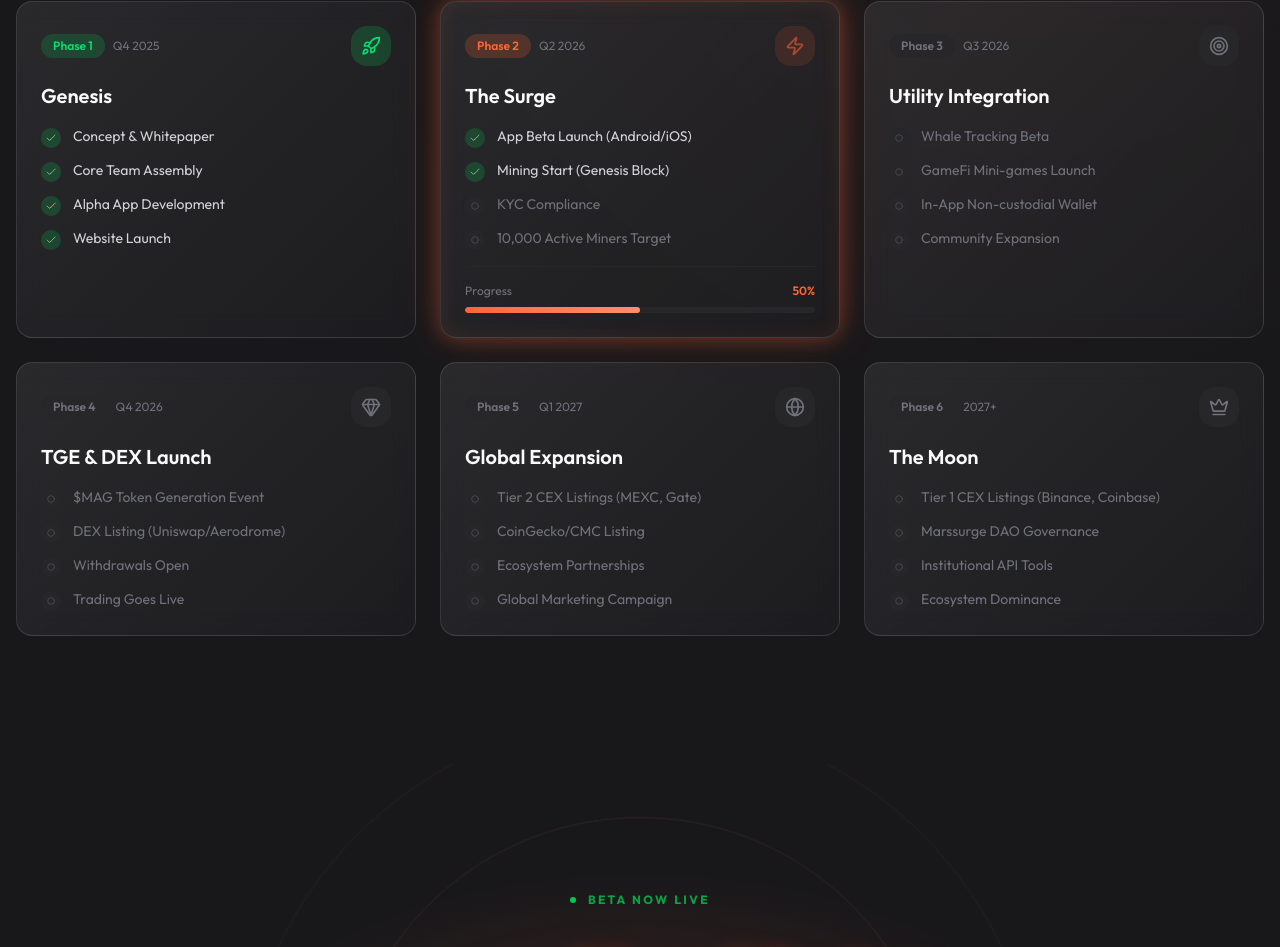
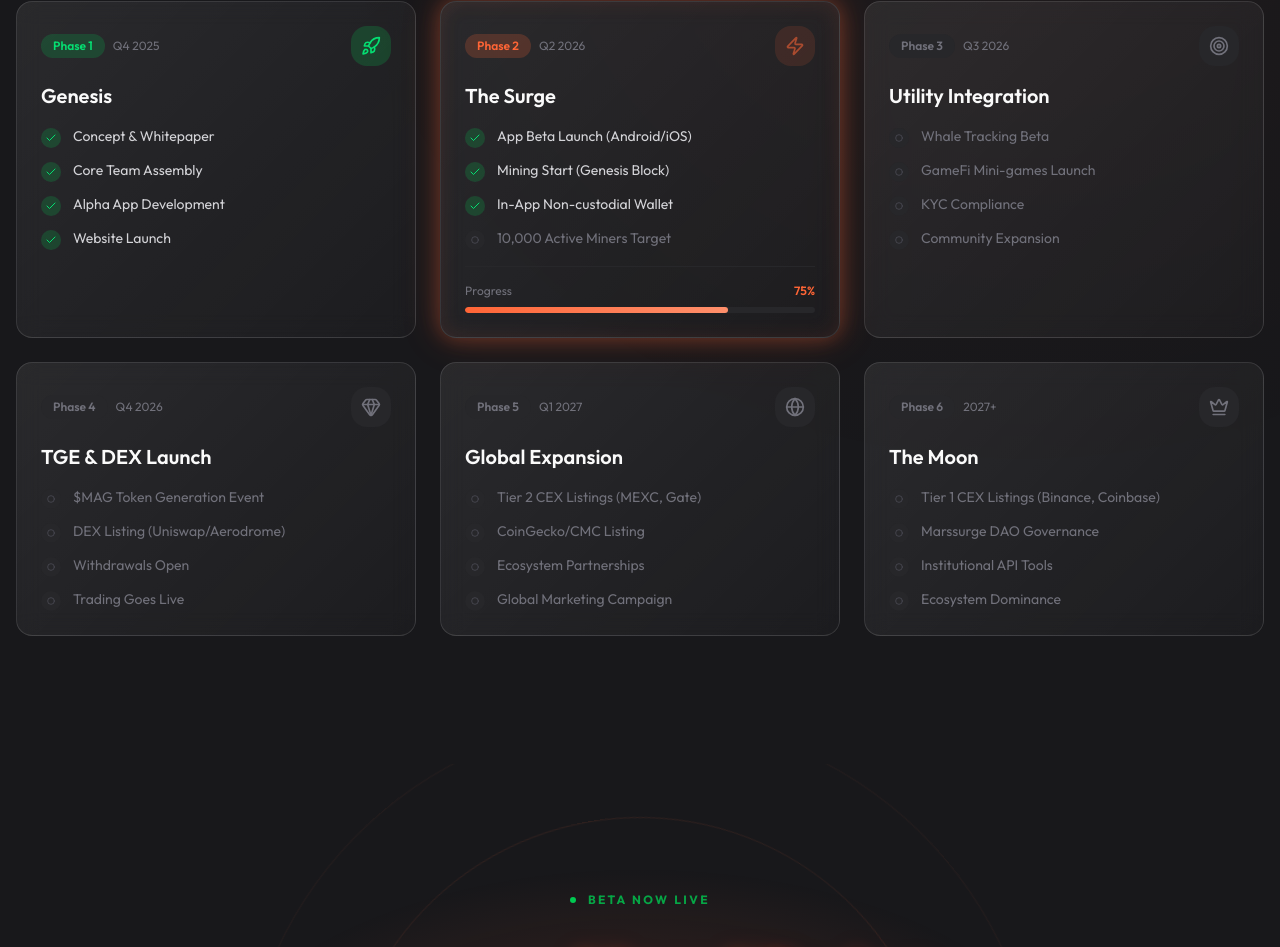
Before and after one commit to Uksman/marssurge-web, a Next.js app: page / in a window 1280 px wide. Shown: the part 3785-4732 px from the top of the page. Built offline with nearby package versions, Linux system fonts and the light colour scheme.

Commit message:
feat: update roadmap items and implement dynamic progress calculation for phase completion

```diff
--- a/components/roadmap-section.tsx
+++ b/components/roadmap-section.tsx
@@ -28,7 +28,7 @@
     items: [
       { text: "App Beta Launch (Android/iOS)", completed: true },
       { text: "Mining Start (Genesis Block)", completed: true },
-      { text: "KYC Compliance", completed: false },
+      { text: "In-App Non-custodial Wallet", completed: true },
       { text: "10,000 Active Miners Target", completed: false },
     ]
   },
@@ -41,7 +41,7 @@
     items: [
       { text: "Whale Tracking Beta", completed: false },
       { text: "GameFi Mini-games Launch", completed: false },
-      { text: "In-App Non-custodial Wallet", completed: false },
+      { text: "KYC Compliance", completed: false },
       { text: "Community Expansion", completed: false },
     ]
   },
@@ -90,6 +90,8 @@
   const Icon = phase.icon
   const isCompleted = phase.status === "completed"
   const isCurrent = phase.status === "current"
+  const completedItems = phase.items.filter(item => item.completed).length
+  const progressPercentage = Math.round((completedItems / phase.items.length) * 100)
 
   return (
     <motion.div
@@ -163,12 +165,12 @@
         <div className="mt-4 pt-4 border-t border-zinc-800">
           <div className="flex items-center justify-between text-xs mb-2">
             <span className="text-zinc-500">Progress</span>
-            <span className="text-[#FF6536] font-semibold">50%</span>
+            <span className="text-[#FF6536] font-semibold">{progressPercentage}%</span>
           </div>
           <div className="h-1.5 rounded-full bg-zinc-800 overflow-hidden">
             <div
               className="h-full rounded-full bg-gradient-to-r from-[#FF6536] to-[#FF8F6B]"
-              style={{ width: "50%" }}
+              style={{ width: `${progressPercentage}%` }}
             />
           </div>
         </div>
```
